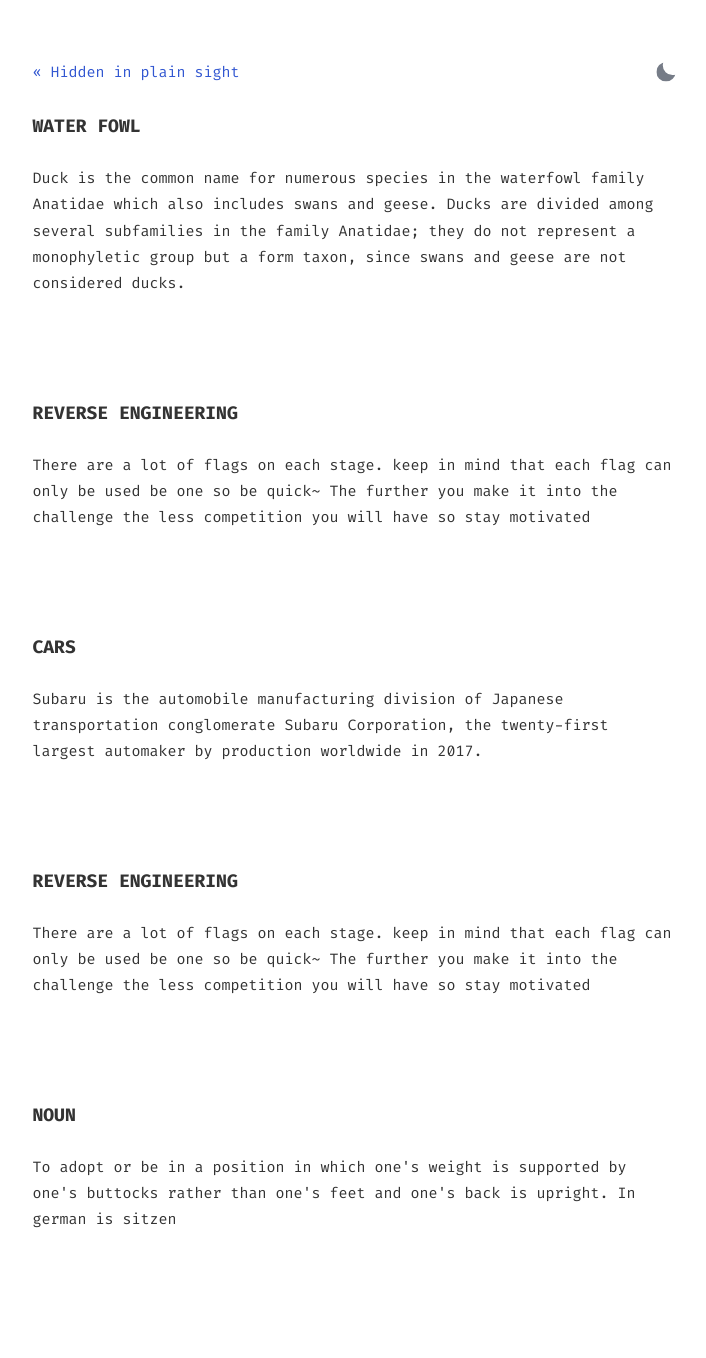
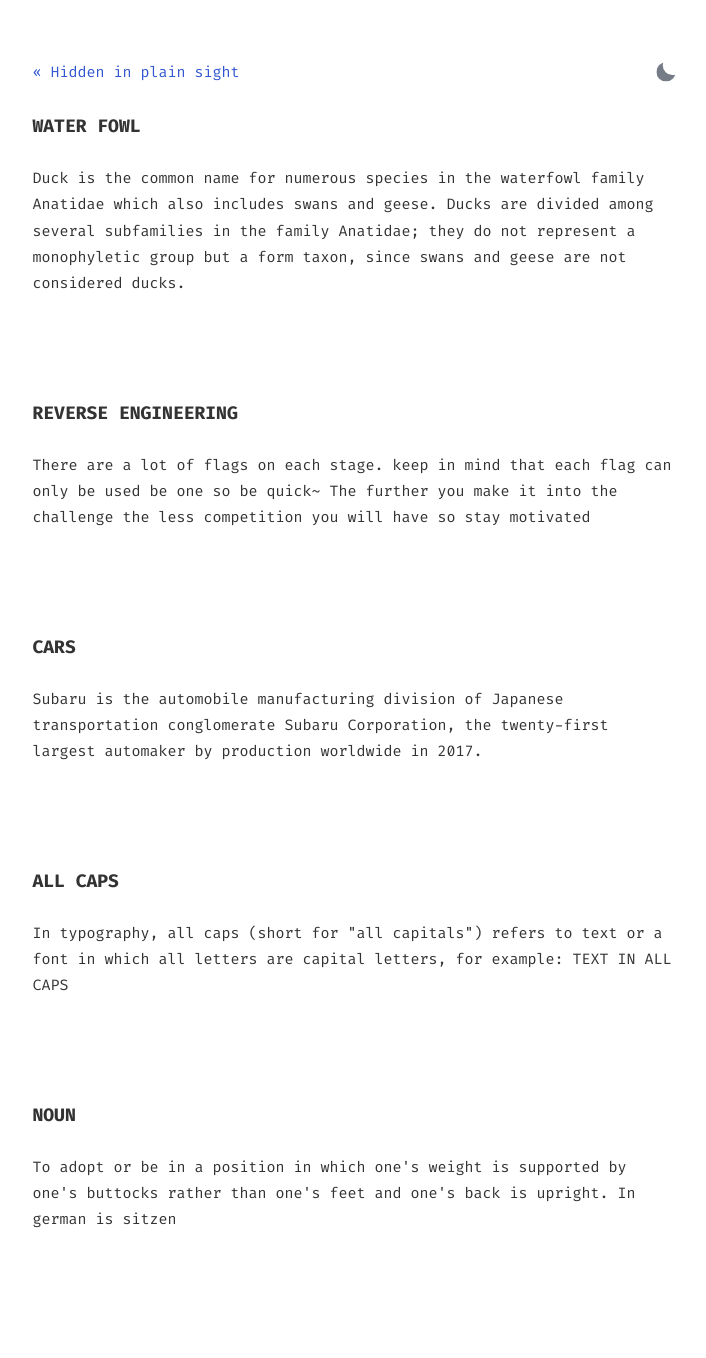
Before and after one commit to Jockky-dev/violet-rabbit-v2, a Jekyll site: the page built from about.html, in a window 1280 px wide. Shown: the whole page, without its empty margins (285-991 px from the left). Built offline with Jekyll 4.4.1, drawn with Linux system fonts in a browser that asks for light colours.

Commit message:
All caps

```diff
--- a/about.html
+++ b/about.html
@@ -33,10 +33,10 @@ layout: default
         </p>
     </div>
     <br>
-       <h1>Reverse  Engineering</h1>
+       <h1>All caps</h1>
     <div class="bio">
-            There are a lot of flags on each stage. keep in mind that each flag can only be used be one so be quick~
-            The further you make it into the challenge the less competition you will have so stay motivated
+            In typography, all caps (short for "all capitals") refers to text or a font in which all letters are capital letters,
+            for example: TEXT IN ALL CAPS
         </p>
     </div><br>
        <h1>Noun</h1>
```
